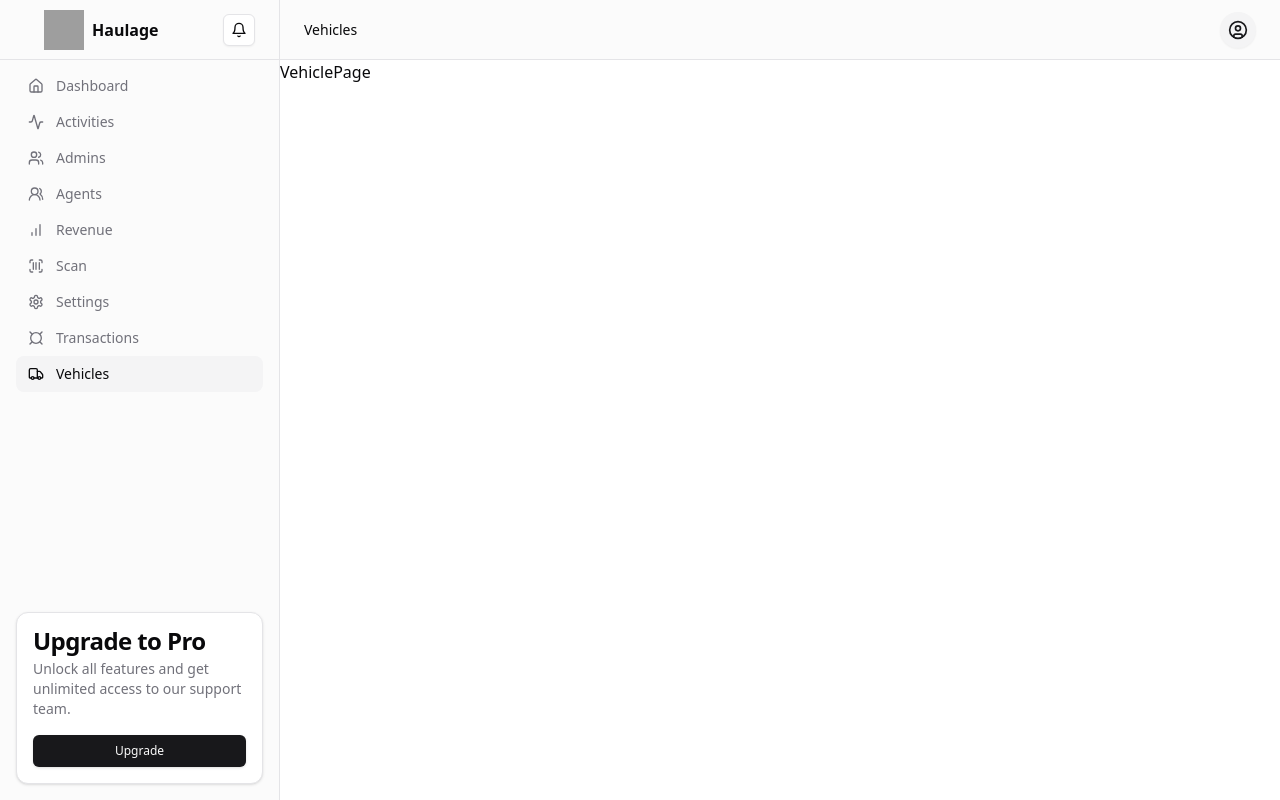
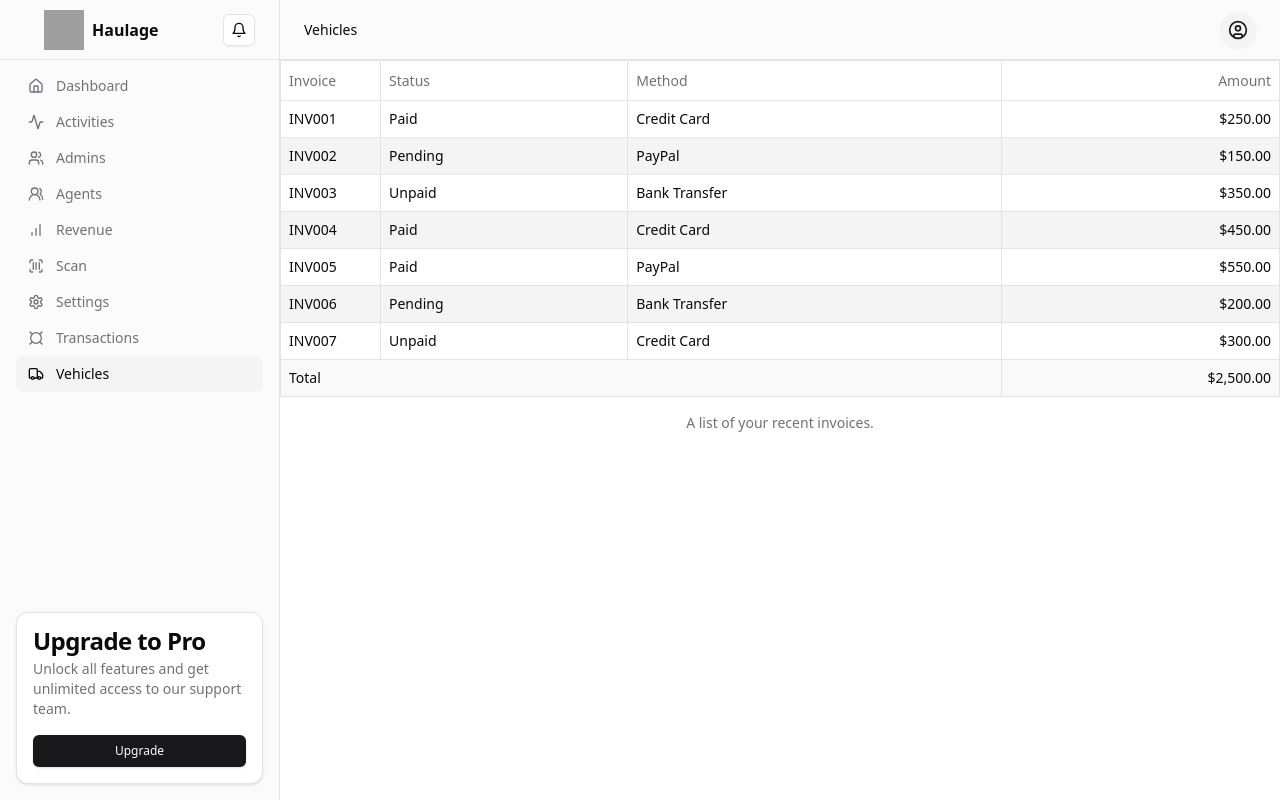
Before and after one commit to iisce/haulage, a Next.js app: page /vehicles in a window 1280 px wide. Built offline with nearby package versions, Linux system fonts and the light colour scheme; grey boxes are pictures that could not be loaded.

Commit message:
feat: added vehicles table

```diff
--- a/app/(protected)/vehicles/page.tsx
+++ b/app/(protected)/vehicles/page.tsx
@@ -1,5 +1,8 @@
-import React from 'react';
+import TableDemo from '@/components/vehicles/ui-table'
+import React from 'react'
 
 export default function VehiclePage() {
-	return <div>VehiclePage</div>;
+  return (
+    <div><TableDemo/></div>
+  )
 }
--- /dev/null
+++ b/components/vehicles/ui-table.tsx
@@ -0,0 +1,87 @@
+import {
+    Table,
+    TableBody,
+    TableCaption,
+    TableCell,
+    TableFooter,
+    TableHead,
+    TableHeader,
+    TableRow,
+  } from "@/components/ui/table"
+
+  const invoices = [
+    {
+      invoice: "INV001",
+      paymentStatus: "Paid",
+      totalAmount: "$250.00",
+      paymentMethod: "Credit Card",
+    },
+    {
+      invoice: "INV002",
+      paymentStatus: "Pending",
+      totalAmount: "$150.00",
+      paymentMethod: "PayPal",
+    },
+    {
+      invoice: "INV003",
+      paymentStatus: "Unpaid",
+      totalAmount: "$350.00",
+      paymentMethod: "Bank Transfer",
+    },
+    {
+      invoice: "INV004",
+      paymentStatus: "Paid",
+      totalAmount: "$450.00",
+      paymentMethod: "Credit Card",
+    },
+    {
+      invoice: "INV005",
+      paymentStatus: "Paid",
+      totalAmount: "$550.00",
+      paymentMethod: "PayPal",
+    },
+    {
+      invoice: "INV006",
+      paymentStatus: "Pending",
+      totalAmount: "$200.00",
+      paymentMethod: "Bank Transfer",
+    },
+    {
+      invoice: "INV007",
+      paymentStatus: "Unpaid",
+      totalAmount: "$300.00",
+      paymentMethod: "Credit Card",
+    },
+  ]
+
+  export default function TableDemo() {
+    return (
+      <Table>
+        <TableCaption>A list of your recent invoices.</TableCaption>
+        <TableHeader>
+          <TableRow>
+            <TableHead className="w-[100px]">Invoice</TableHead>
+            <TableHead>Status</TableHead>
+            <TableHead>Method</TableHead>
+            <TableHead className="text-right">Amount</TableHead>
+          </TableRow>
+        </TableHeader>
+        <TableBody>
+          {invoices.map((invoice) => (
+            <TableRow key={invoice.invoice}>
+              <TableCell className="font-medium">{invoice.invoice}</TableCell>
+              <TableCell>{invoice.paymentStatus}</TableCell>
+              <TableCell>{invoice.paymentMethod}</TableCell>
+              <TableCell className="text-right">{invoice.totalAmount}</TableCell>
+            </TableRow>
+          ))}
+        </TableBody>
+        <TableFooter>
+          <TableRow>
+            <TableCell colSpan={3}>Total</TableCell>
+            <TableCell className="text-right">$2,500.00</TableCell>
+          </TableRow>
+        </TableFooter>
+      </Table>
+    )
+  }
```
